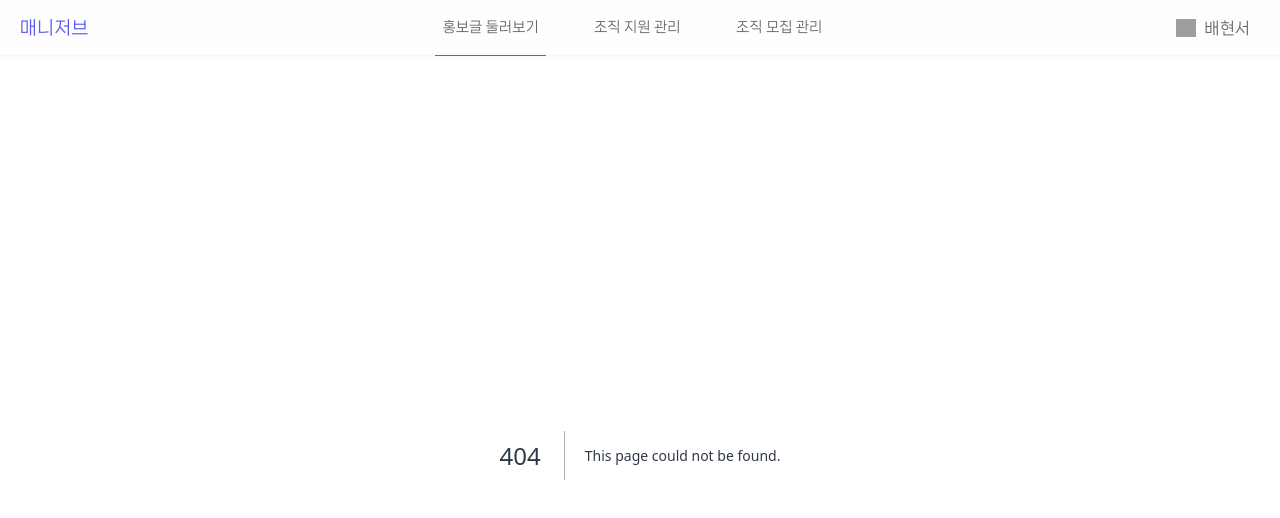
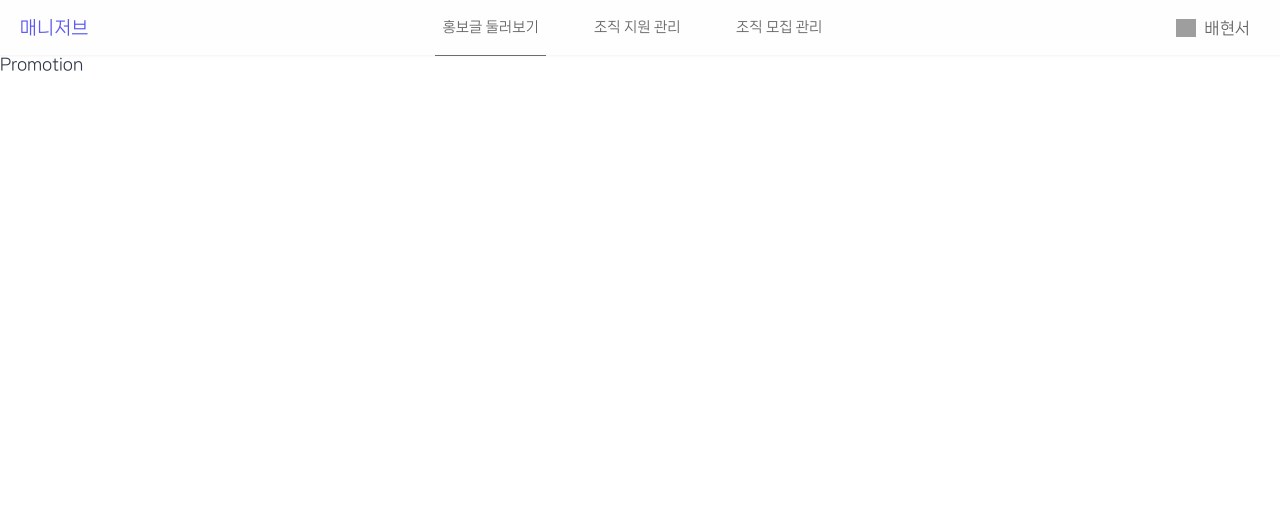
Before and after one commit to ssu-monsters/go-ssu-dong-front, a Next.js app: page /promotion in a window 1280 px wide. Before the commit this address had no page. Shown: the top 518 px of the page. Built offline with nearby package versions, Linux system fonts and the light colour scheme; grey boxes are pictures that could not be loaded.

Commit message:
[feat] 라우팅 페이지 제작

```diff
--- /dev/null
+++ b/src/pages/promotion.tsx
@@ -0,0 +1,7 @@
+import React from "react";
+
+const Promotion = () => {
+  return <div>Promotion</div>;
+};
+
+export default Promotion;
```
Also changed, not shown: src/pages/recruit.tsx (added, +7 -0 lines), src/pages/support.tsx (added, +7 -0 lines).
